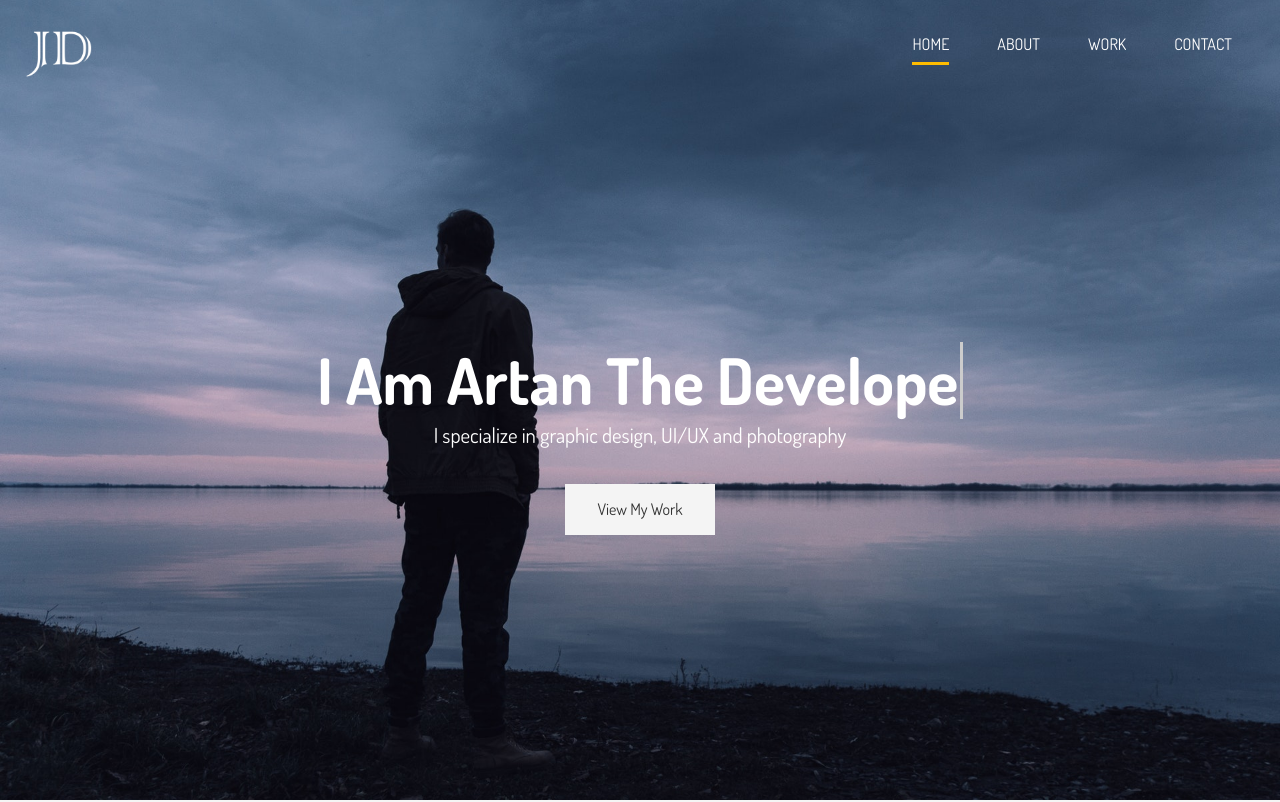
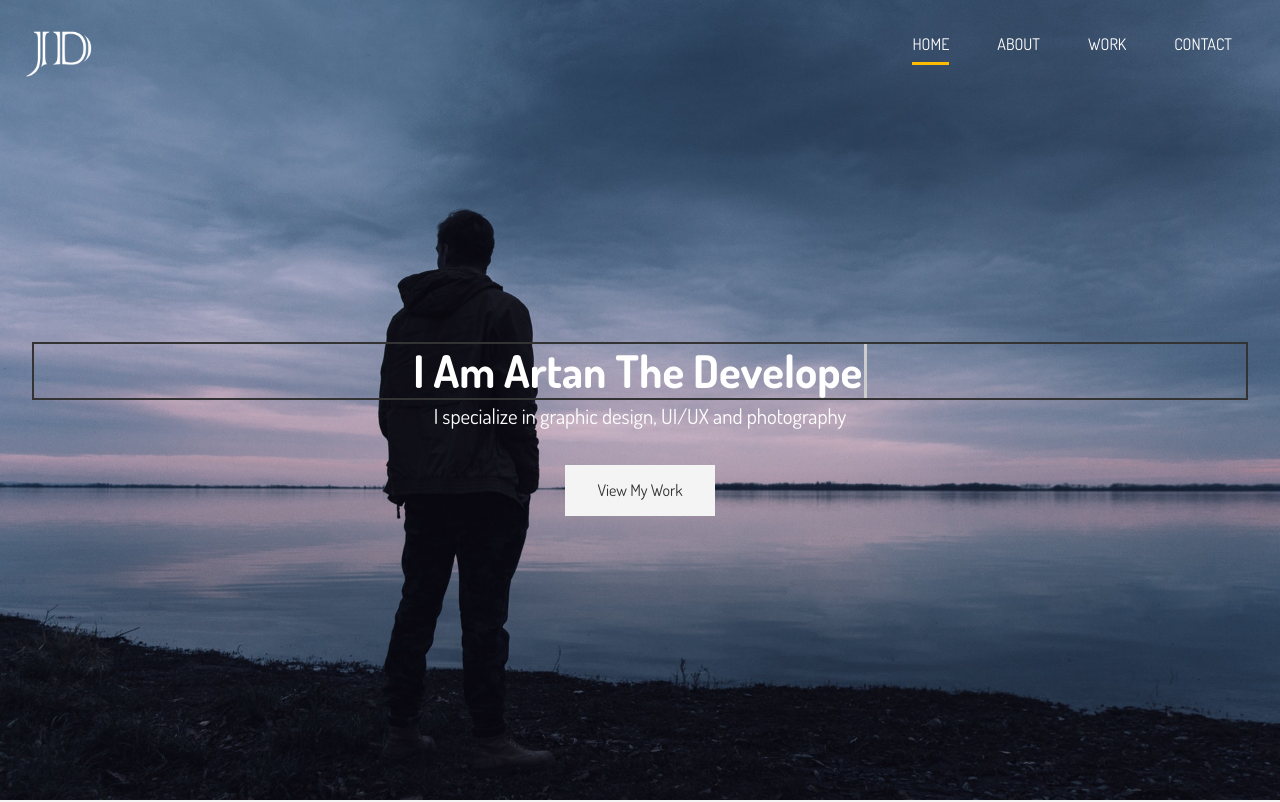
Before and after one commit to Artan-Hysenaj/portfolio, a Next.js app: page / in a window 1280 px wide. Shown: the top 802 px of the page. Built offline with nearby package versions, Linux system fonts and the light colour scheme.

Commit message:
feat: add typewriter something

```diff
--- a/src/components/layouts/primary/PrimaryLayout.module.scss
+++ b/src/components/layouts/primary/PrimaryLayout.module.scss
@@ -12,8 +12,12 @@
     padding-top: 20%;
 
     h1 {
+      max-width: 95%;
+      margin: 0 auto;
       font-size: 4rem;
       line-height: 1.2;
+      border: 2px solid #333;
+      font-size: clamp(1rem, 0.4rem + 3vw, 4rem);
     }
   }
 }
--- a/src/components/shared/Typewriter/Typewriter.tsx
+++ b/src/components/shared/Typewriter/Typewriter.tsx
@@ -9,6 +9,9 @@ export type TypewriterProps = {
   transitionDelay?: number;
   className?: string;
 };
+
+// eslint-disable-next-line no-undef
+let timer: NodeJS.Timeout;
 
 /**
  * Typewriter component that types and erases words
@@ -54,7 +57,8 @@ const Typewriter: React.FC<TypewriterProps> = ({
   }
 
   useEffect(() => {
-    setTimeout(type, 1000);
+    timer = setTimeout(type, 1000);
+    return () => clearTimeout(timer);
     // eslint-disable-next-line react-hooks/exhaustive-deps
   }, []);
 
```
Also changed, not shown: src/pages/contact/index.tsx (+8 -1 lines), src/pages/work/index.tsx (+8 -1 lines).
